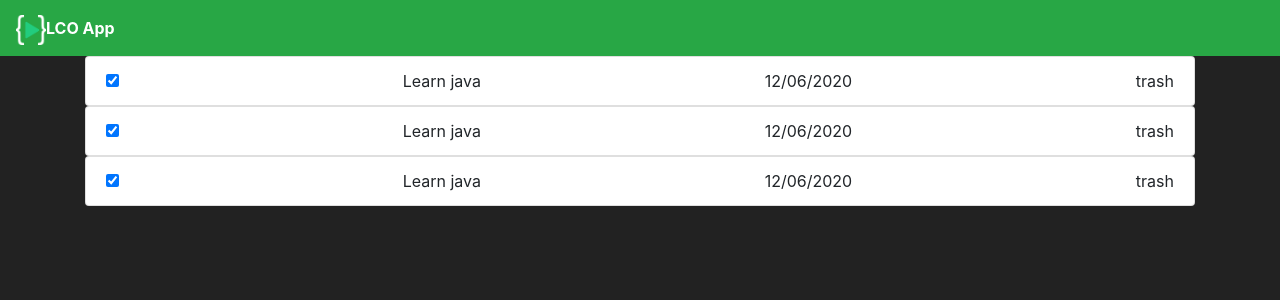
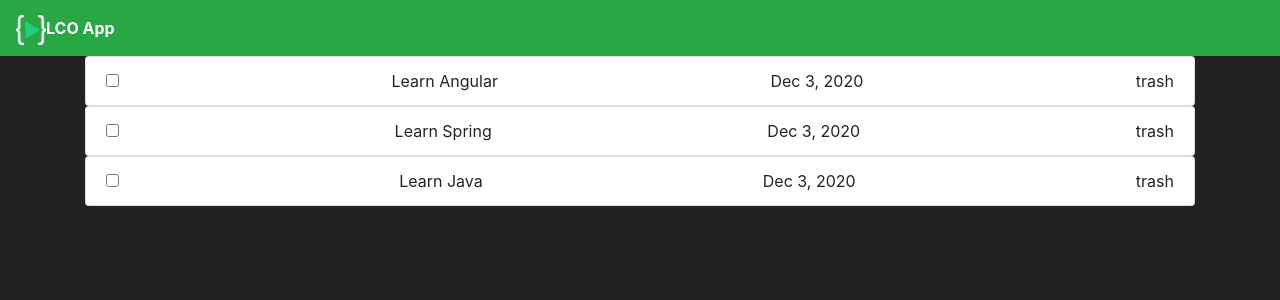
Before and after one commit to sasikumar6795/todo-app, an Angular app: page / in a window 1280 px wide. Shown: the top 300 px of the page. Built offline with nearby package versions, Linux system fonts and the light colour scheme.

Commit message:
ngclass property binding

```diff
--- a/src/app/components/todos/todos.component.html
+++ b/src/app/components/todos/todos.component.html
@@ -18,16 +18,17 @@
 
 <!-- now we need to loop through it -->
 
-<ul class="list-group w-100" *ngFor="let todo of todos" >
+<ul class="list-group w-100" *ngFor="let todo of todos">
     <li class="list-group-item d-flex justify-content-between w-100" >
         <span>
-            <input type="checkbox" checked="true" />
+            <input (change)="changeTodoStatus(todo)" type="checkbox" [checked]="todo.isCompleted">
+        </span>
+        <!-- <span class="completedTodo"> -->
+        <span [ngClass]="{ completedTodo: todo.isCompleted }">
+           {{ todo.title }}
         </span>
         <span>
-           Learn java
-        </span>
-        <span>
-            12/06/2020
+            {{todo.date | date}}
         </span>
         <span>
             trash
--- a/src/app/components/todos/todos.component.ts
+++ b/src/app/components/todos/todos.component.ts
@@ -1,6 +1,7 @@
 import { Component, OnInit } from '@angular/core';
 import { TodoService } from 'src/app/service/todo.service';
 import {Todo} from './../../model/Todo'
+import {faTrashAlt} from '@fortawesome/free-solid-svg-icons'
 
 @Component({
   selector: 'app-todos',
@@ -10,16 +11,7 @@ import {Todo} from './../../model/Todo'
 export class TodosComponent implements OnInit {
    todos : Todo[];
   constructor(private todoService : TodoService) { }
-
-  createTodo(todo: Todo)
-  {
-    this.todoService.createTodo(todo);
-  }
-
-  getTodo()
-  {
-    this.todoService.getTodos();
-  }
+  faTrashAlt =faTrashAlt;
 
   deleteTodo(todo: Todo)
   {
```
